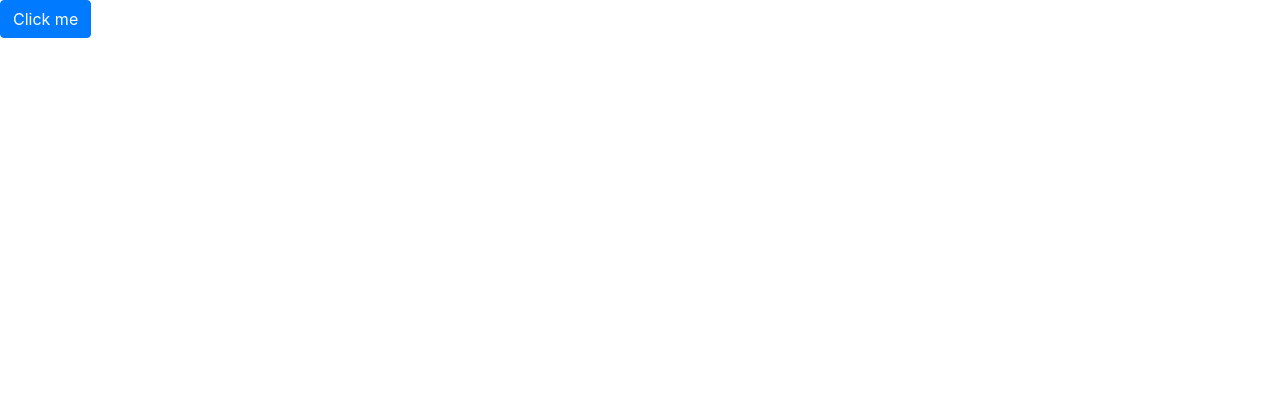
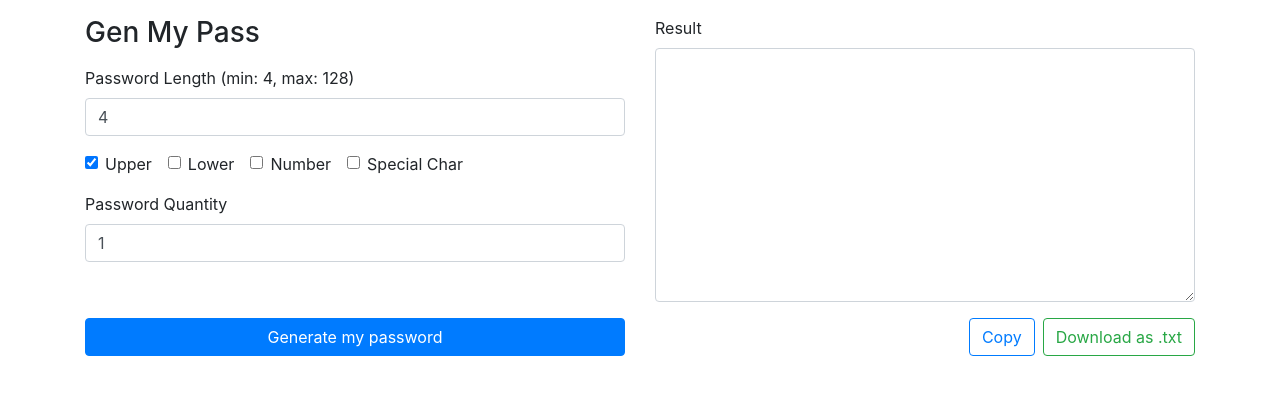
Before and after one commit to alfianandinugraha/genmypass, a website built with webpack: page src/index.html in a window 1280 px wide. Built offline with nearby package versions, Linux system fonts and the light colour scheme.

Commit message:
feat(layout): init

```diff
--- a/src/index.html
+++ b/src/index.html
@@ -7,7 +7,105 @@
     <title><%= htmlWebpackPlugin.options.title %></title>
   </head>
   <body>
-    <button class="btn btn-primary">Click me</button>
+    <div class="container mt-3 mb-5 mb-md-0">
+      <div class="row">
+        <div class="col-12 col-md-6 mb-3 mb-md-0 d-flex flex-column">
+          <h3 class="mb-3">Gen My Pass</h3>
+          <form id="form" class="d-flex flex-column h-100">
+            <div class="form-item">
+              <label for="input-length"
+                >Password Length (min: 4, max: 128)</label
+              >
+              <input
+                type="number"
+                class="form-control"
+                name="inputLength"
+                id="input-length"
+                value="4"
+                min="4"
+                max="128"
+              />
+            </div>
+            <div class="d-flex flex-wrap form-item">
+              <div class="form-check">
+                <input
+                  type="checkbox"
+                  class="form-check-input"
+                  id="check-upper"
+                  name="variant"
+                  value="upper"
+                  checked
+                />
+                <label class="form-check-label" for="check-upper">Upper</label>
+              </div>
+              <div class="form-check">
+                <input
+                  type="checkbox"
+                  class="form-check-input"
+                  id="check-lower"
+                  name="variant"
+                  value="lower"
+                />
+                <label class="form-check-label" for="check-lower">Lower</label>
+              </div>
+              <div class="form-check">
+                <input
+                  type="checkbox"
+                  class="form-check-input"
+                  id="check-number"
+                  name="variant"
+                  value="number"
+                />
+                <label class="form-check-label" for="check-number"
+                  >Number</label
+                >
+              </div>
+              <div class="form-check">
+                <input
+                  type="checkbox"
+                  class="form-check-input"
+                  id="check-special-char"
+                  name="variant"
+                  value="special-char"
+                />
+                <label class="form-check-label" for="check-special-char"
+                  >Special Char</label
+                >
+              </div>
+            </div>
+            <div class="form-item">
+              <label for="input-quantity">Password Quantity</label>
+              <input
+                type="number"
+                class="form-control"
+                name="inputQuantity"
+                id="input-quantity"
+                value="1"
+                min="1"
+              />
+            </div>
+            <div class="mt-auto">
+              <button class="btn btn-primary w-100" type="submit">
+                Generate my password
+              </button>
+            </div>
+          </form>
+        </div>
+        <div class="col-12 col-md-6 d-flex flex-column">
+          <label for="result-area">Result</label>
+          <textarea
+            class="form-control"
+            name=""
+            id="result-area"
+            rows="10"
+          ></textarea>
+          <div class="d-flex mt-3 ml-auto">
+            <button class="btn btn-outline-primary mr-2">Copy</button>
+            <button class="btn btn-outline-success">Download as .txt</button>
+          </div>
+        </div>
+      </div>
+    </div>
     <script
       type="text/javascript"
       src="<%= htmlWebpackPlugin.files.js %>"
--- a/src/main.js
+++ b/src/main.js
@@ -1,3 +1,10 @@
 import "bootstrap/dist/css/bootstrap.min.css"
+import "./style/root.css"
+
+const form = document.getElementById("form")
+
+form.addEventListener("submit", (e) => {
+  e.preventDefault()
+})
 
 console.log("Hello world !")
--- /dev/null
+++ b/src/style/root.css
@@ -0,0 +1,7 @@
+.form-check {
+  margin-right: 1rem;
+}
+
+.form-item {
+  margin-bottom: 1rem;
+}
```
